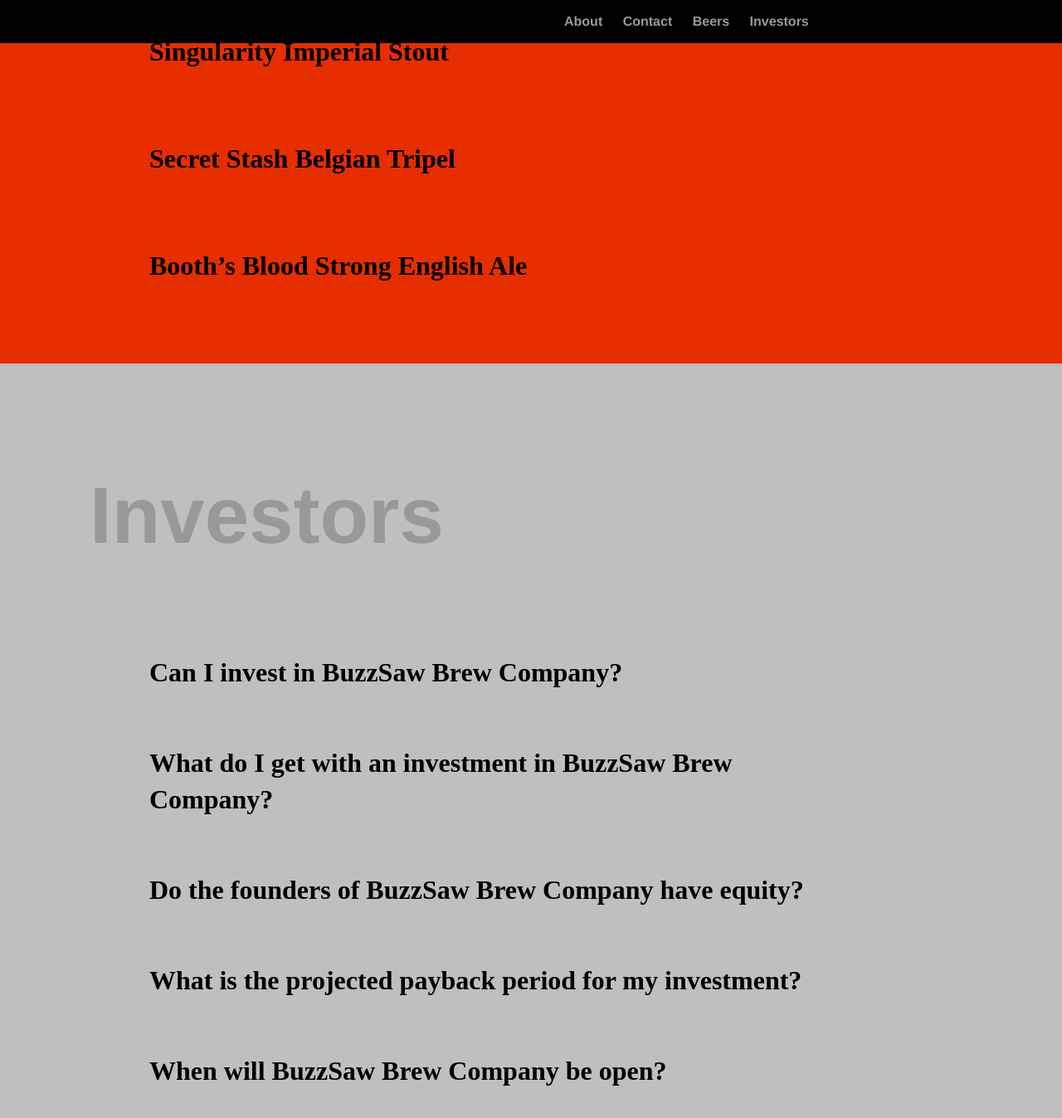
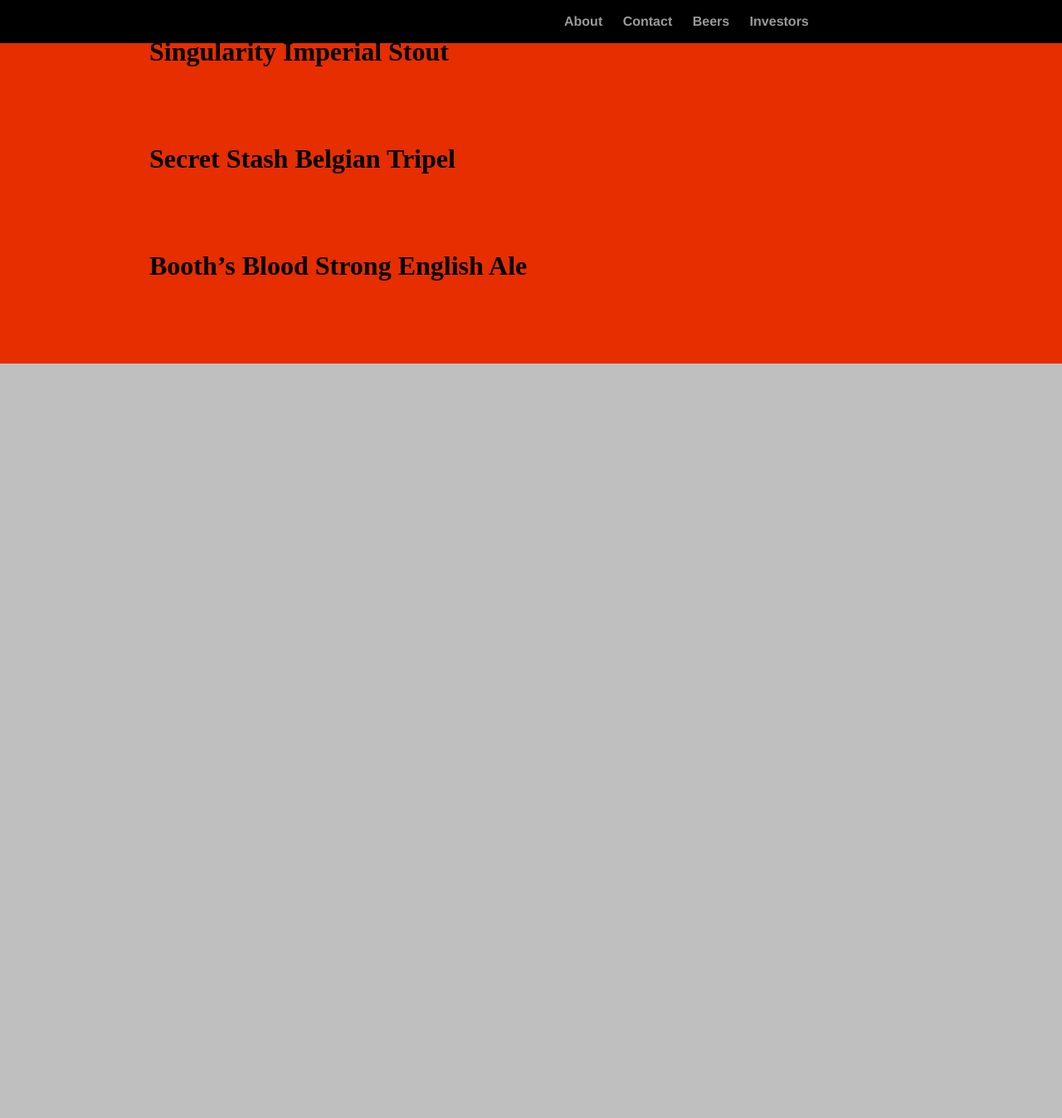
Before and after one commit to arquinn/arquinn.github.io, a Jekyll site: the page built from test.html, in a window 1280 px wide and 1400 px high, scrolled down 2549 px. Shown: the top 1347 px of the window at 83% size. Built offline with Jekyll 4.4.1, drawn with Linux system fonts in a browser that asks for light colours; nearby versions of some CDN libraries; after the commit the page ends 3039 px from its top, so only the background shows below that.

Commit message:
Update test.html

```diff
--- a/test.html
+++ b/test.html
@@ -36,7 +36,6 @@ layout: sections
         <li class="answer beer">Pale, rye and light caramel malts are very well balanced against the warrior, amarillo, simcoe and cascade hops. There are a lot of hops. 9.5% ABV 104 IBU </li>
         <li class="question beer beerq">White Dot Belgian Wit</li>
         <li class="answer beer">A spicy Belgian-style ale brewed with wheat and coriander. Very refreshing and light. 5% ABV 20 IBU</li>
-
         <li class="question beer beerq">Lagerhythm Vienna Lager</li>
         <li class="answer beer">
 Rust colored, sweet and brewed with Germany tradition in mind. Lagering for one month makes this beer exceptionally smooth and balanced. The caramel-forward flavor, vienna malt and noble hops are delicious. Definitely Gemütlichkeit. 4.7% ABV 19 IBU</li>
@@ -51,21 +50,3 @@ Rust colored, sweet and brewed with Germany tradition in mind. Lagering for one
     </ul>
   </div>
 </section>
-<section class="bg-primary" id="Investors">
-  <div class="blurb">
-    <h2 class="section-heading">Investors</h2>
-    <ul class="faq">
-        <li class="question invest investq">Can I invest in BuzzSaw Brew Company?</li>
-        <li class="answer invest"> Yes. BuzzSaw Brew Co is taking investments from anyone interested in owning a part of our passion. With minimum investments starting at $5,000.00, BuzzSaw Brew Co is selling community oriented equity in hopes of raising $700,000.00.</li>
-        <li class="question invest investq">What do I get with an investment in BuzzSaw Brew Company?</li>
-        <li class="answer invest"> Your investment will yield you equity in proportion to your initial contribution and the total cost of $700,000.00.</li>
-        <li class="question invest investq">Do the founders of BuzzSaw Brew Company have equity?</li>
-        <li class="answer invest">The founders will not start with any equity, and will rather earn equity as your investment is paid back. Once you receive your initial investment back, the founders will gain 25% equity. Once you receive two-times your initial investment, the founders will gain 40% equity. Once you receive three-times your initial investment, the founders will gain 60% equity—the maximum reserved for them.</li>
-        <li class="question invest investq">What is the projected payback period for my investment?</li>
-        <li class="answer invest">We project your initial investment to be returned by the end of Year 3, for it to double by the end of year 5, and for it to triple by year 7.</li>
-        <li class="question invest investq">When will BuzzSaw Brew Company be open?</li>
-        <li class="answer invest">We will be closing financing December 31, 2016, with the target of opening our doors in the Summer of 2017.</li>
-
-    </ul>
-  </div>
-</section>
```
